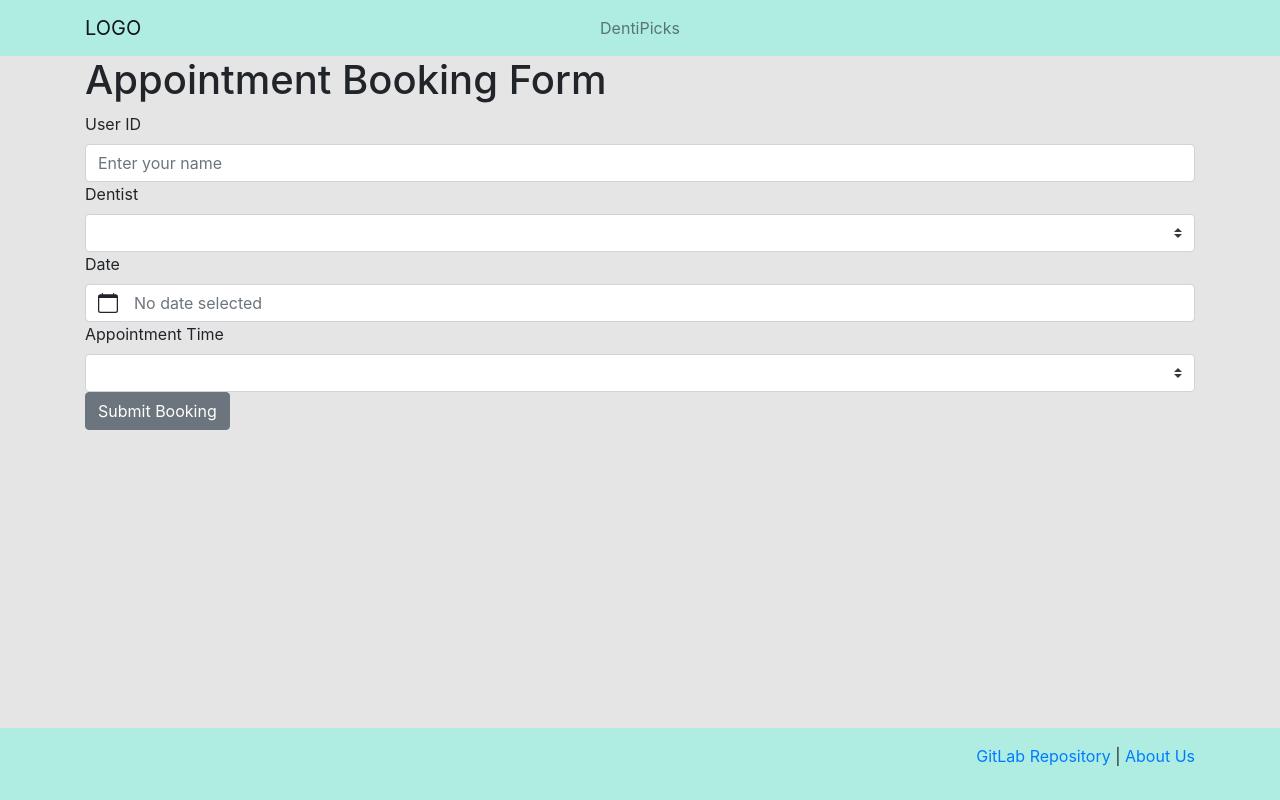
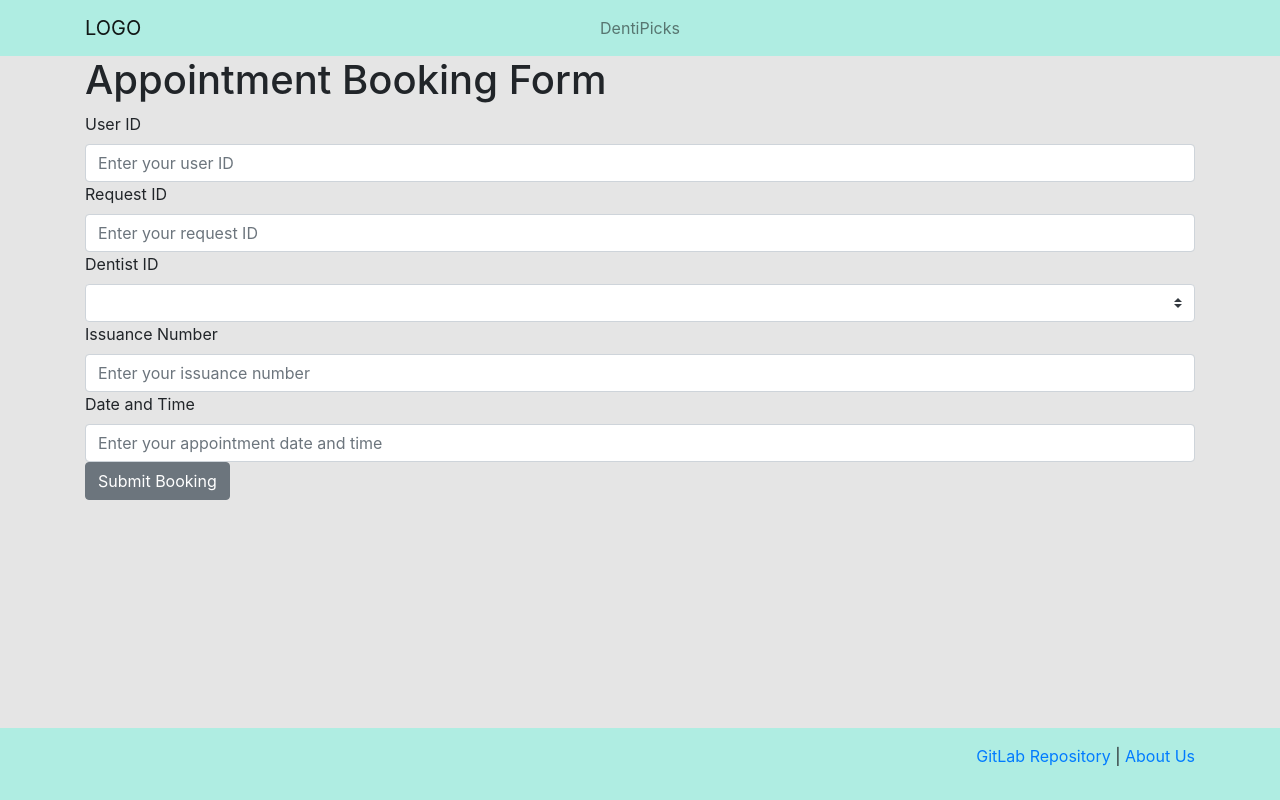
Before and after one commit to FayonaC/dit355-distributedsystems-frontend, a Vue app: page /booking in a window 1280 px wide. Built offline with nearby package versions, Linux system fonts and the light colour scheme.

Commit message:
Fix appointment booking form
We added the required input fields into the appointment form. We also changed the input fields to all strings for now.

```diff
--- a/src/views/Booking.vue
+++ b/src/views/Booking.vue
@@ -4,18 +4,51 @@
       <h1>Appointment Booking Form</h1>
       <form>
         <label>User ID </label>
-        <b-form-input v-model="message.name" placeholder="Enter your name"></b-form-input>
+        <b-form-input
+          v-model="message.name"
+          placeholder="Enter your user ID"
+        ></b-form-input>
 
-        <label>Dentist </label>
-        <b-form-select v-model="message.dentist" :options="dentistId"></b-form-select>
+         <label>Request ID </label>
+        <b-form-input
+          v-model="message.requestId"
+          placeholder="Enter your request ID"
+        ></b-form-input>
 
-       <label>Date </label>
-        <b-form-datepicker id="date-blah" v-model="message.date"></b-form-datepicker>
+        <label>Dentist ID </label>
+        <b-form-select
+          v-model="message.dentistId"
+          :options="dentistId"
+          placeholder="Enter your dentist ID"
+
+        ></b-form-select>
+
+         <label>Issuance Number </label>
+        <b-form-input
+          v-model="message.issuance"
+          placeholder="Enter your issuance number"
+        ></b-form-input>
+
+        <label>Date and Time</label>
+        <b-form-input
+          v-model="message.time"
+          placeholder="Enter your appointment date and time"
+        ></b-form-input>
+
+        <!-- For calender and appointment time
+        <label>Date and Time </label>
+        <b-form-datepicker
+          id="date-blah"
+          v-model="message.date"
+        ></b-form-datepicker>
 
         <label>Appointment Time </label>
-        <b-form-select v-model="message.priority" :options="appointmentTimes"></b-form-select>
+        <b-form-select
+          v-model="message.priority"
+          :options="appointmentTimes"
+        ></b-form-select> -->
 
-        <b-button >Submit Booking</b-button>
+        <b-button>Submit Booking</b-button>
       </form>
     </b-container>
   </div>
@@ -29,10 +62,10 @@ export default {
     return {
       message: {
         userId: '',
-        requestId: null,
-        issuance: null,
-        date: '',
-        dentistId: ''
+        requestId: '',
+        dentistId: '',
+        issuance: '',
+        time: ''
       }
     }
   },
```
Lines whose indentation alone changed are shown as unchanged.
